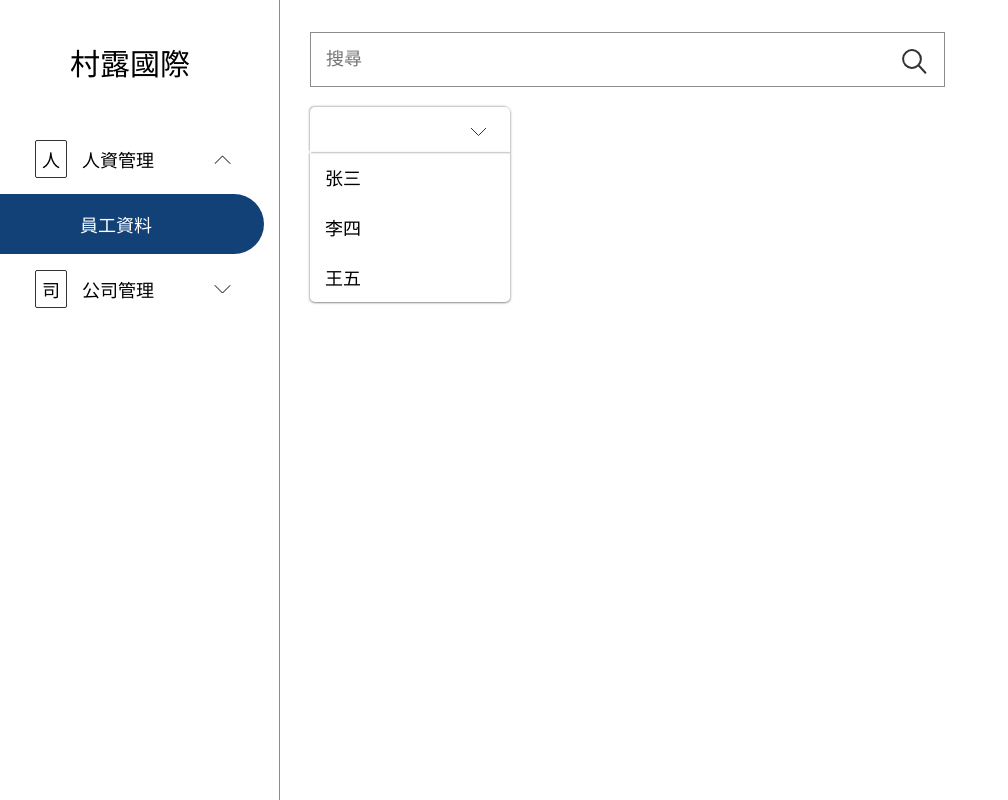
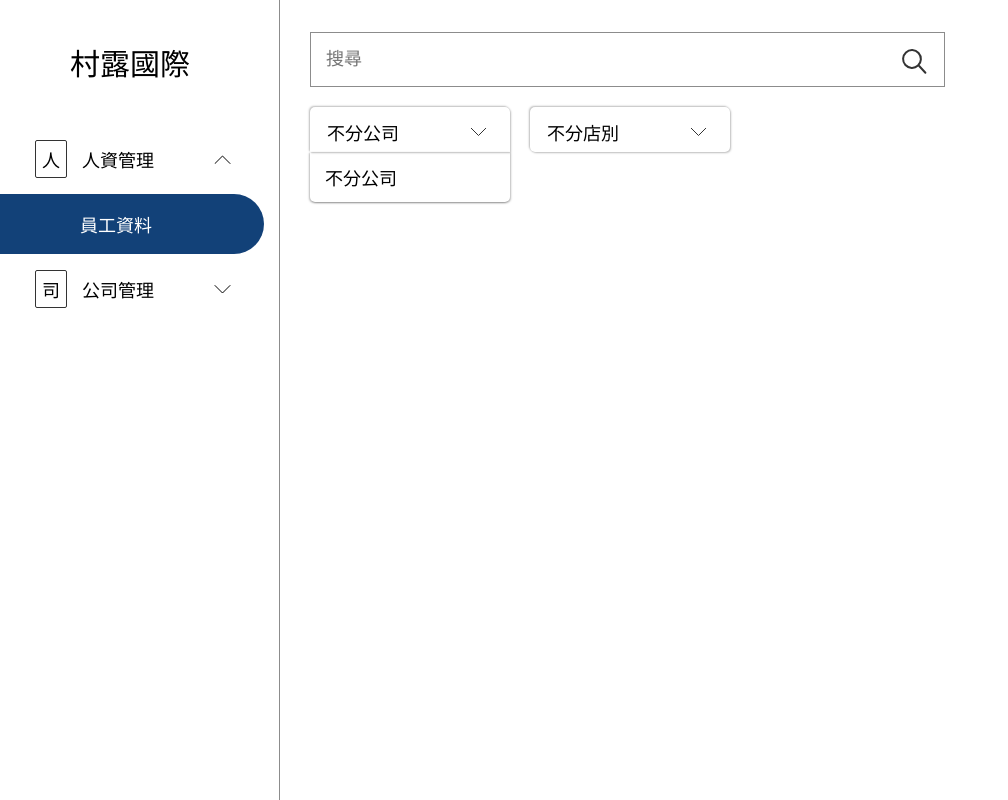
Before and after one commit to weihong19971222/vite-vue3-typescript, a Vue app: page /headquarters/staff in a window 1280 px wide. Both pictures are taken after a click on the picture 478 px from the left and 131 px from the top of the page. Shown: the top 800 px of the page, without its empty margins (0-1008 px from the left). Built offline with nearby package versions, Linux system fonts and the light colour scheme.

Commit message:
feat:下拉收尋選單

```diff
--- /dev/null
+++ b/src/assets/scss/button.scss
@@ -0,0 +1,29 @@
+button{
+    cursor: pointer;
+    display: inline-flex;
+    align-items: center;
+    justify-content: center;
+    font-weight: 400;
+    font-size: 20px;
+    border-radius: 5px;
+    border: 0;
+    opacity: 1;
+    &:hover{
+        opacity: 0.9;
+    }
+}
+.loader {
+    top:-50;
+    margin-right: 5px;
+    border: 3px solid #f3f3f3;
+    border-top: 3px solid #9c1111;
+    border-radius: 50%;
+    width: 18px;
+    height: 18px;
+    display: inline-block;
+    animation: spin 2s linear infinite;
+}
+@keyframes spin {
+    0% { transform: rotate(0deg); }
+    100% { transform: rotate(360deg); }
+}
--- /dev/null
+++ b/src/assets/scss/promptEindow.scss
@@ -0,0 +1,29 @@
+#prompt-window{
+    display: flex;
+    justify-content: center;
+    align-items: center;
+    position: fixed;
+    top: 0;
+    left: 0;
+    width: 100%;
+    z-index: 999999999;
+    height: 100vh;
+    background: rgba(0, 0, 0, 0.75);
+    #prompt-area{
+        padding:37px 20px ;
+        min-width: 492px;
+        min-height: 200px;
+        max-height: 980px;
+        background: white;
+        border-radius: 5px;
+        .prompt-title{
+            font-weight: 400;
+            font-size: 22px;
+            margin-bottom: 37px;
+            img{
+                cursor: pointer;
+                float: right;
+            }
+        }
+    }
+}
--- a/src/assets/scss/select.scss
+++ b/src/assets/scss/select.scss
@@ -39,6 +39,13 @@
         border-radius: 0px 0px 5px 5px;
         .option{
             padding: 12px 15px;
+            &.notfound{
+                text-align: center;
+                color: rgba(255,82,79,0.8);
+                &:hover{
+                    background: none;
+                }
+            }
             &:hover{
                 background: #E0E0E0;
             }
--- a/src/components/Button/index.vue
+++ b/src/components/Button/index.vue
@@ -43,33 +43,5 @@
 </template>
 
 <style lang="scss" scoped>
-    button{
-        cursor: pointer;
-        display: inline-flex;
-        align-items: center;
-        justify-content: center;
-        font-weight: 400;
-        font-size: 20px;
-        border-radius: 5px;
-        border: 0;
-        opacity: 1;
-        &:hover{
-            opacity: 0.9;
-        }
-    }
-    .loader {
-        top:-50;
-        margin-right: 5px;
-        border: 3px solid #f3f3f3;
-        border-top: 3px solid #9c1111;
-        border-radius: 50%;
-        width: 18px;
-        height: 18px;
-        display: inline-block;
-        animation: spin 2s linear infinite;
-    }
-    @keyframes spin {
-        0% { transform: rotate(0deg); }
-        100% { transform: rotate(360deg); }
-    }
+    @import '@/assets/scss/button.scss';
 </style>
--- a/src/components/PromptWindow/index.vue
+++ b/src/components/PromptWindow/index.vue
@@ -34,33 +34,5 @@
 </template>
 
 <style lang="scss" scoped>
-    #prompt-window{
-        display: flex;
-        justify-content: center;
-        align-items: center;
-        position: fixed;
-        top: 0;
-        left: 0;
-        width: 100%;
-        z-index: 999999999;
-        height: 100vh;
-        background: rgba(0, 0, 0, 0.75);
-        #prompt-area{
-            padding:37px 20px ;
-            min-width: 492px;
-            min-height: 200px;
-            max-height: 980px;
-            background: white;
-            border-radius: 5px;
-            .prompt-title{
-                font-weight: 400;
-                font-size: 22px;
-                margin-bottom: 37px;
-                img{
-                    cursor: pointer;
-                    float: right;
-                }
-            }
-        }
-    }
+    @import '@/assets/scss/promptEindow.scss';
 </style>
--- a/src/components/Select/index.vue
+++ b/src/components/Select/index.vue
@@ -1,5 +1,5 @@
 <script setup lang="ts">
-    import { ref,computed } from "vue"
+    import { ref,computed,onMounted,watch } from "vue"
 
     interface selectData {
         id: number;
@@ -7,7 +7,7 @@
     }
 
     const props = defineProps({
-        modelValue:{type: Array<selectData>},
+        modelValue:{type: Array<selectData>, default:()=>[{}]},
         width:{type: String, default:"200px"}
     })
 
@@ -15,6 +15,7 @@
 
     const searchOpen = ref(false)
     const searchText = ref('')
+    const selectItem = ref()
     const datas = computed(() => {
         if(searchText.value != ''){
             let item: Array<selectData> = []
@@ -29,10 +30,22 @@
     })
 
     const select = (item) => {
+        selectItem.value = item
         searchOpen.value = false
         searchText.value = item.name
         emit('get-select-value', item)
     };
+
+    onMounted(() => {
+        const firstData = props.modelValue[0]
+        select(firstData)
+    });
+
+    watch(() => searchOpen.value, () => {
+        if(!searchOpen.value && datas.value?.length === 0){
+            searchText.value = selectItem.value.name
+        }
+    });
 
 </script>
 <template>
@@ -42,7 +55,8 @@
             <img src="@/assets/sideBarBtn.svg" @click="searchOpen = !searchOpen">
         </div>
         <div v-show="searchOpen" class="srearch-select-option">
-            <div class="option" v-for="item in datas" :key="item.id" @click="select(item)">{{item.name}}</div>
+            <div v-if="datas?.length === 0" class="option notfound">查無資料</div>
+            <div v-else class="option" v-for="item in datas" :key="item.id" @click="select(item)">{{item.name}}</div>
         </div>
     </div>
 </template>
--- a/src/pages/headquarters/managedManagement/staff/index.vue
+++ b/src/pages/headquarters/managedManagement/staff/index.vue
@@ -6,23 +6,27 @@ import searchSelect from "@/components/Select/index.vue"
 
 const searchValue = ref("")
 
-const obj = reactive([
+const company = reactive([
     {
-        id: 1,
-        name: "张三"
-    },
-    {
-        id: 2,
-        name: "李四"
-    },
-    {
-        id: 3,
-        name: "王五"
+        id: 0,
+        name: "不分公司"
     }
 ])
 
-const getSelectValue = (item) => {
-    console.log(item.id);
+const store = reactive([
+    {
+        id: 0,
+        name: "不分店別"
+    }
+])
+
+const getSelectComapnyValue = (item) => {
+    console.log(item);
+
+};
+
+const getSelectStoreValue = (item) => {
+    console.log(item);
 };
 
 </script>
@@ -33,8 +37,12 @@ const getSelectValue = (item) => {
         <div>
             <div :class="$style['select-group']">
                 <searchSelect
-                    v-model=obj
-                    @get-select-value="getSelectValue"></searchSelect>
+                    style="margin-right: 20px;"
+                    v-model=company
+                    @get-select-value="getSelectComapnyValue"></searchSelect>
+                <searchSelect
+                    v-model=store
+                    @get-select-value="getSelectStoreValue"></searchSelect>
             </div>
             <div :class="$style['store-staff-btn']">
                 <baseButton>新增員工</baseButton>
```
